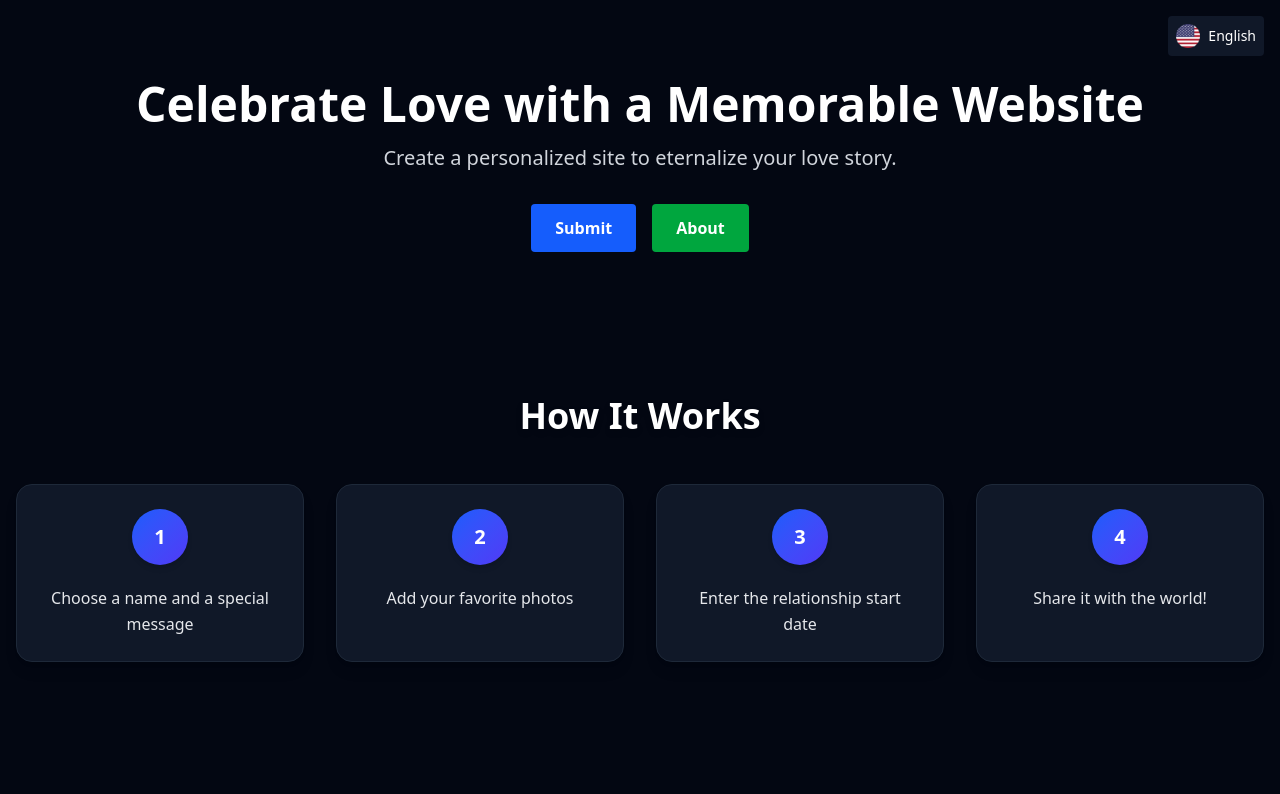
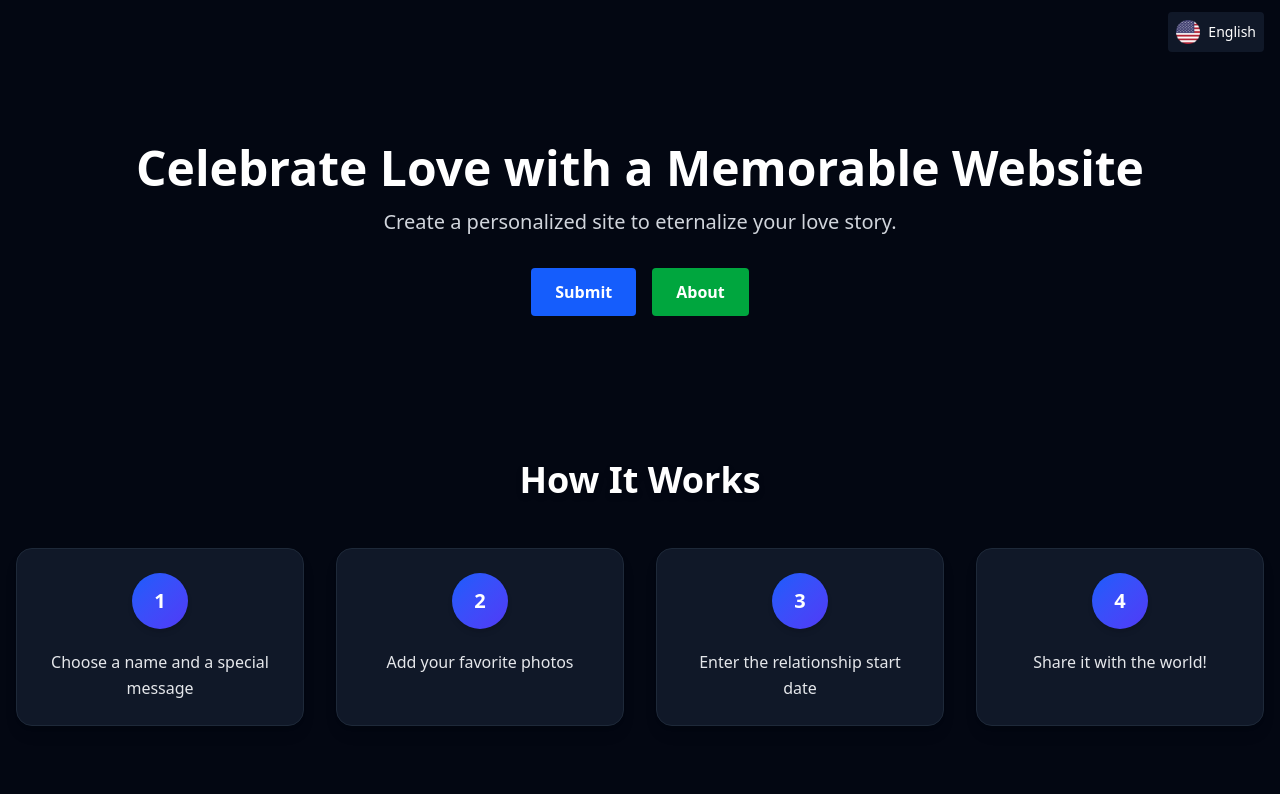
Before and after one commit to daniel99korban/love-timeline, a React (Vite) app: page / in a window 1280 px wide. Shown: the top 794 px of the page. Built offline with nearby package versions, Linux system fonts and the light colour scheme.

Commit message:
Change in header

```diff
--- a/src/common/Header.tsx
+++ b/src/common/Header.tsx
@@ -2,8 +2,8 @@ import { LanguageDropdown } from '../components/LanguageDropdown';
 
 export const Header = () => {
   return (
-    <header className="fixed top-4 right-4 z-50">
-      <div>
+    <header className='bg-gray-950 h-16'>
+      <div className='h-full flex items-center justify-end px-4 w-full'>
         <LanguageDropdown />
       </div>
     </header>
```
